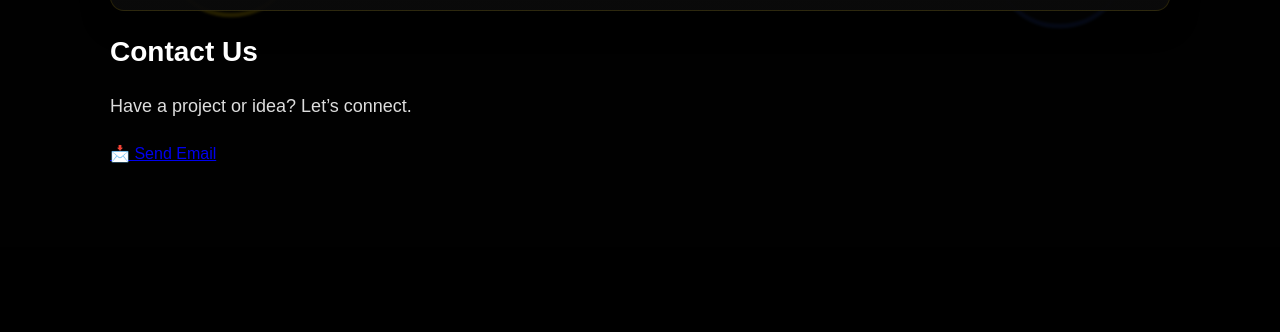
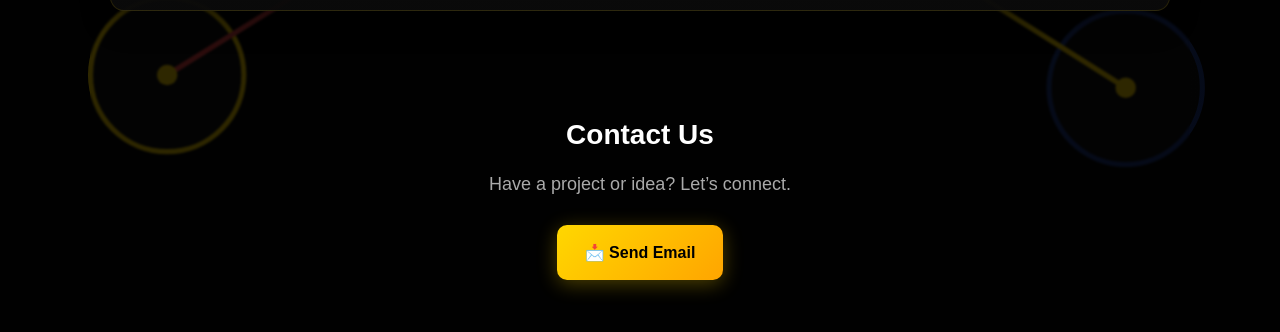
Before and after one commit to RahulSaikia0025/AEGISX, a plain HTML site: page join.html in a window 1280 px wide. Shown: the part 858-1190 px from the top of the page. Before the commit the page ends 1105 px from the top, so only its background shows below. Drawn offline with Linux system fonts and the light colour scheme.

Commit message:
Update join.css

```diff
--- a/css/join.css
+++ b/css/join.css
@@ -2,3 +2,33 @@
 input,textarea{display:block;width:100%;margin:10px 0;padding:10px;background:#111;color:white;border:none;}
 button{background:linear-gradient(90deg,red,gold);padding:10px;border:none;}
 .page-join .container{backdrop-filter:blur(1px);}
+.contact-section {
+  text-align: center;
+  padding: 60px 20px;
+}
+
+.contact-section h2 {
+  font-size: 28px;
+  margin-bottom: 10px;
+}
+
+.contact-section p {
+  color: #aaa;
+  margin-bottom: 25px;
+}
+
+.cta-btn {
+  display: inline-block;
+  padding: 14px 28px;
+  border-radius: 10px;
+  background: linear-gradient(135deg, gold, orange);
+  color: black;
+  font-weight: bold;
+  text-decoration: none;
+  box-shadow: 0 4px 20px rgba(255,215,0,0.3);
+  transition: 0.3s;
+}
+
+.cta-btn:hover {
+  transform: scale(1.05);
+}
```
